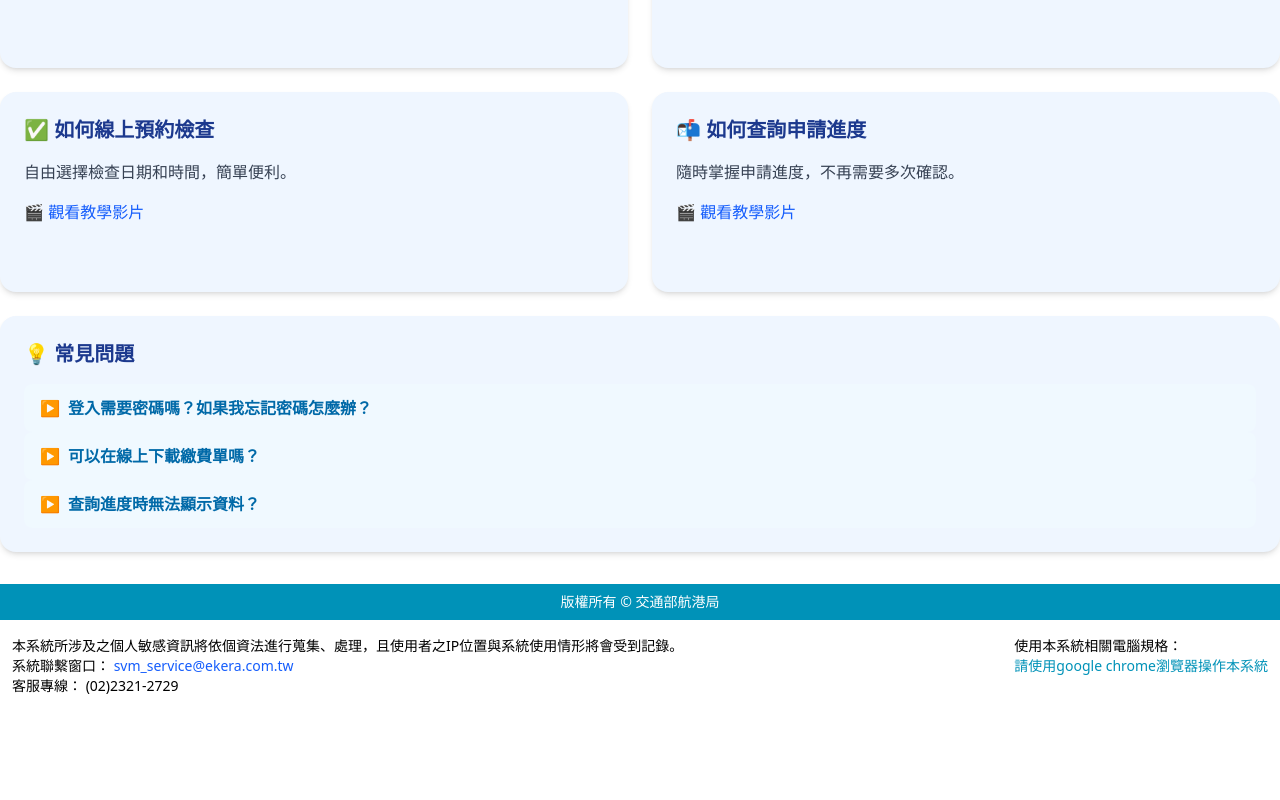
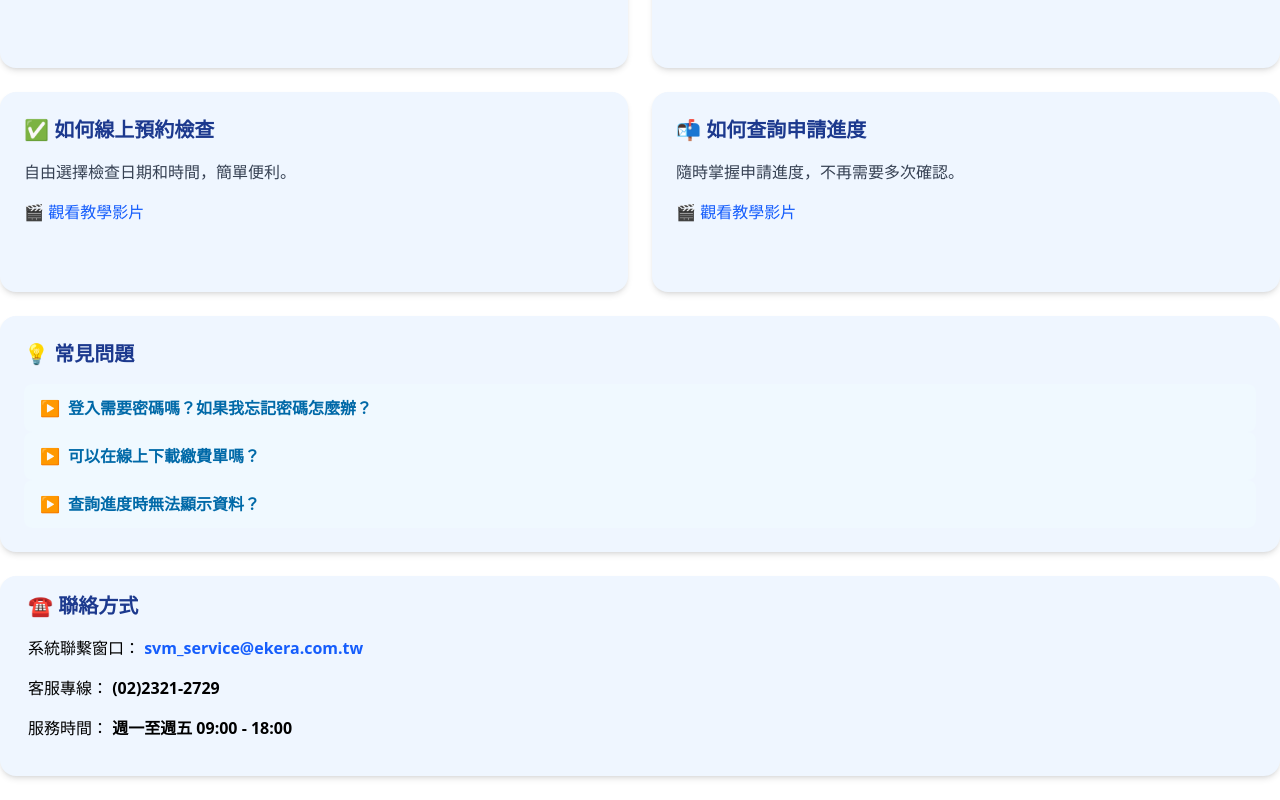
Before and after one commit to binghan60/boat-owner-guide, a Vue app: page / in a window 1280 px wide. Shown: the part 278-1078 px from the top of the page. Before the commit the page ends 990 px from the top, so only its background shows below. Built offline with nearby package versions, Linux system fonts and the light colour scheme.

Commit message:
聯絡資訊更新

```diff
--- /dev/null
+++ b/src/components/ContactInfoComponent.vue
@@ -0,0 +1,16 @@
+<script setup>
+import '../assets/main.css'
+</script>
+
+<template>
+  <div class="bg-blue-50 min-h-[200px] rounded-2xl shadow-md p-4 hover:shadow-xl transition duration-300">
+    <div class="flex px-3">
+      <ul>
+        <li class="mb-4"><h3 class="text-xl font-semibold text-blue-900">☎️ 聯絡方式</h3></li>
+        <li class="mb-4">系統聯繫窗口： <a href="svm_service@ekera.com.tw" class="no-underline text-blue-600 hover:text-blue-800 font-bold">svm_service@ekera.com.tw</a></li>
+        <li class="mb-4">客服專線： <strong>(02)2321-2729</strong></li>
+        <li class="mb-4">服務時間： <strong>週一至週五 09:00 - 18:00</strong></li>
+      </ul>
+    </div>
+  </div>
+</template>
--- a/src/components/FooterComponent.vue
+++ /dev/null
@@ -1,24 +0,0 @@
-<script setup>
-import '../assets/main.css'
-</script>
-
-<template>
-  <div id="motc_footer" class="w-full bg-white p-0 mt-8 text-sm">
-    <div class="bg-cyan-600 text-white text-center py-2">版權所有 © 交通部航港局</div>
-    <div class="flex justify-between px-3 py-4 flex-wrap">
-      <div>
-        本系統所涉及之個人敏感資訊將依個資法進行蒐集、處理，且使用者之IP位置與系統使用情形將會受到記錄。
-        <br />
-        系統聯繫窗口：
-        <a href="###" class="no-underline text-blue-600 hover:text-blue-800"> svm_service@ekera.com.tw</a>
-        <br />
-        客服專線： (02)2321-2729
-      </div>
-      <div>
-        使用本系統相關電腦規格：
-        <br />
-        <span class="text-cyan-600">請使用google chrome瀏覽器操作本系統</span>
-      </div>
-    </div>
-  </div>
-</template>
--- a/src/views/HomeView.vue
+++ b/src/views/HomeView.vue
@@ -1,6 +1,6 @@
 <script setup>
 import HeaderComponent from '@/components/HeaderComponent.vue'
-import FooterComponent from '@/components/FooterComponent.vue'
+import ContactInfoComponent from '@/components/ContactInfoComponent.vue'
 
 const cards = [
   {
@@ -59,8 +59,8 @@ const cards = [
         </details>
       </div>
     </div>
+    <ContactInfoComponent class="grid grid-cols-1 my-6"></ContactInfoComponent>
   </div>
-  <footer-component></footer-component>
 </template>
 
 <style scoped>
```
